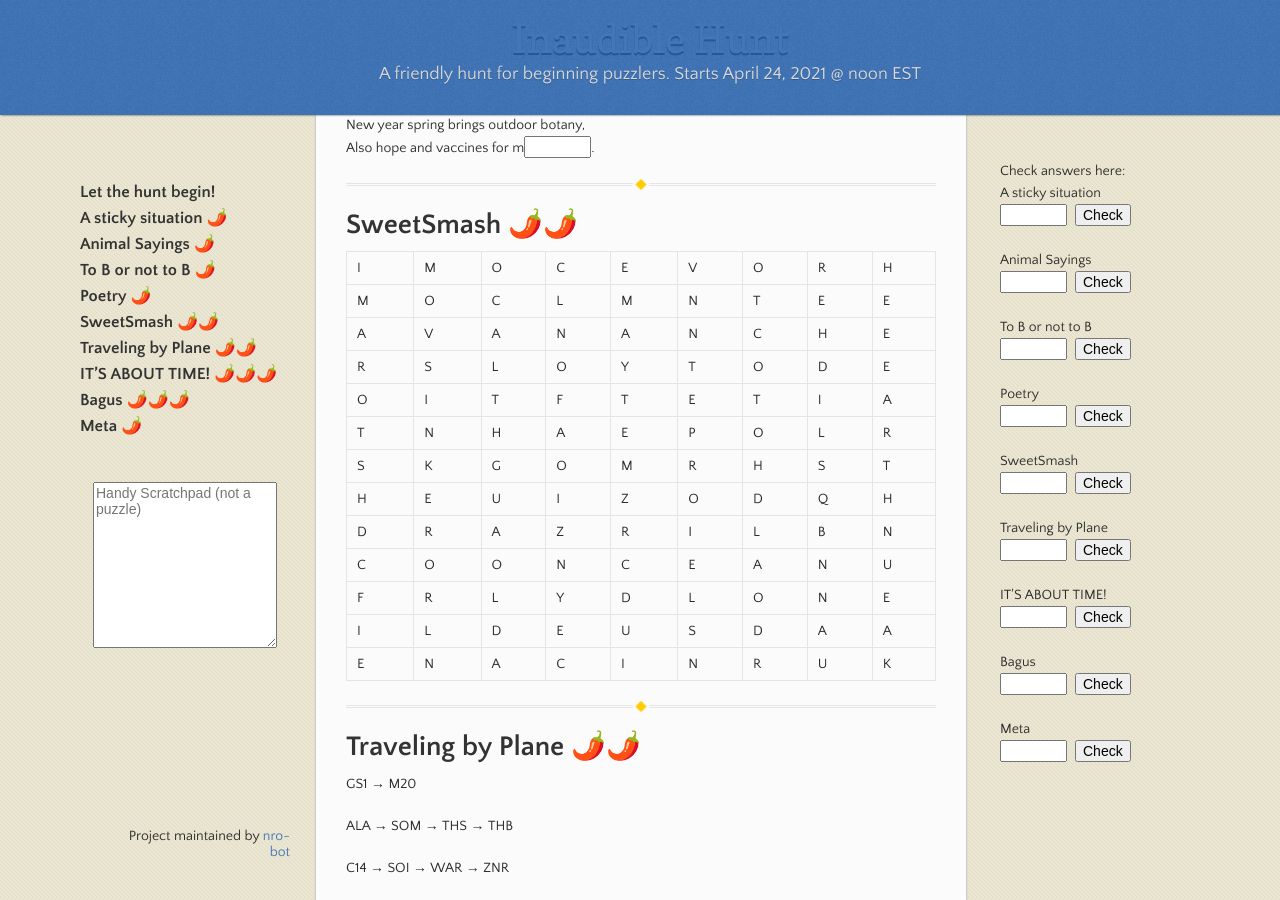
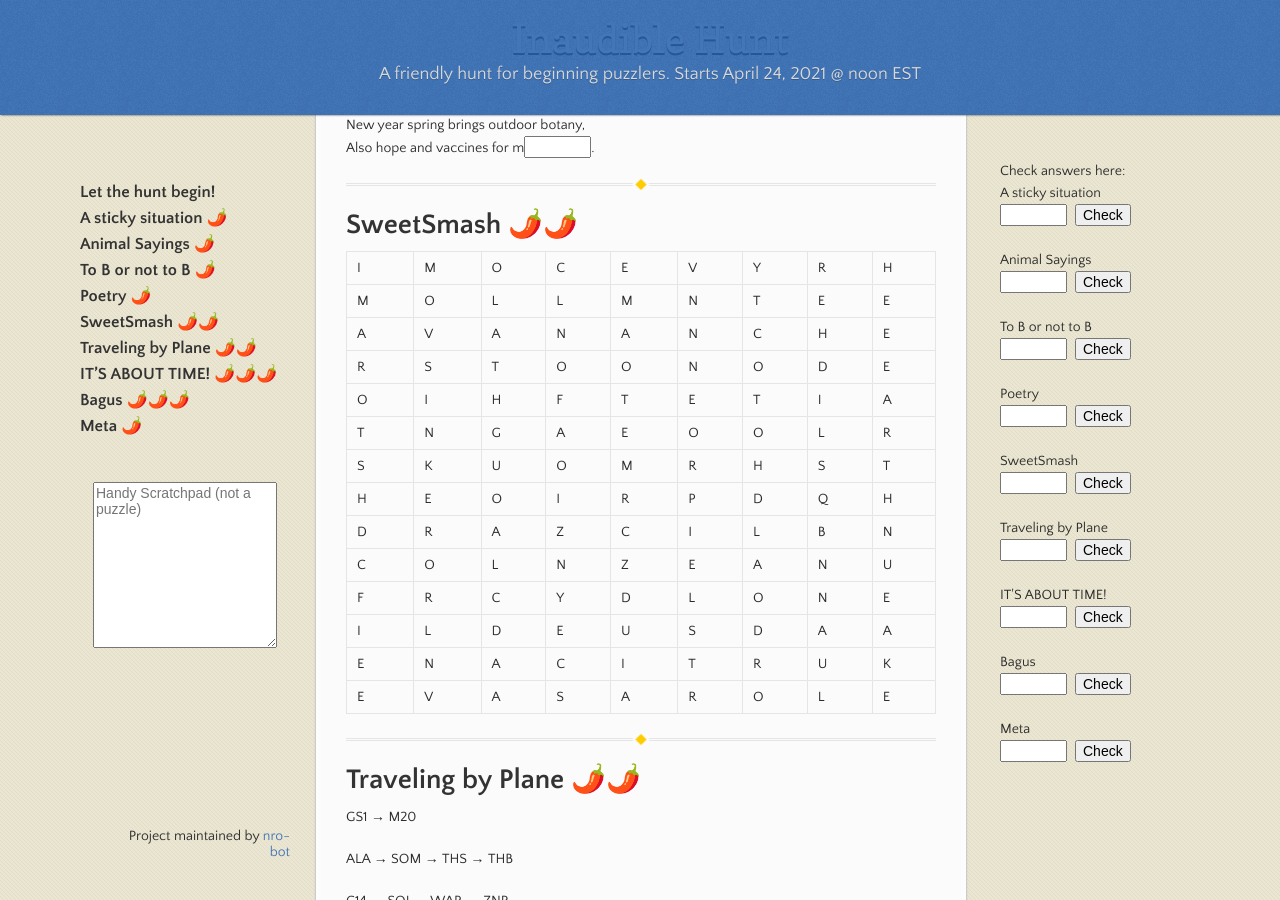
Before and after one commit to nro-bot/aprilhunt, a Jekyll site: the page built from Welcome to mini hunt!.md, in a window 1280 px wide and 900 px high, scrolled down 2774 px. Built offline with Jekyll 4.4.1, drawn with Linux system fonts in a browser that asks for light colours; our own code applies the rules of GitHub Pages for plain Markdown files.

Commit message:
Updating SweetSmash

```diff
--- a/Welcome to mini hunt!.md
+++ b/Welcome to mini hunt!.md
@@ -119,19 +119,20 @@ Also hope and vaccines for m<input type="text" size='5' class="poetry">.
 
 
 |:---|:
-| I | M | O | C | E | V | O | R | H |
-| M | O | C | L | M | N | T | E | E |
+| I | M | O | C | E | V | Y | R | H |
+| M | O | L | L | M | N | T | E | E |
 | A | V | A | N | A | N | C | H | E |
-| R | S | L | O | Y | T | O | D | E |
-| O | I | T | F | T | E | T | I | A |
-| T | N | H | A | E | P | O | L | R |
-| S | K | G | O | M | R | H | S | T |
-| H | E | U | I | Z | O | D | Q | H |
-| D | R | A | Z | R | I | L | B | N |
-| C | O | O | N | C | E | A | N | U |
-| F | R | L | Y | D | L | O | N | E |
+| R | S | T | O | O | N | O | D | E |
+| O | I | H | F | T | E | T | I | A |
+| T | N | G | A | E | O | O | L | R |
+| S | K | U | O | M | R | H | S | T |
+| H | E | O | I | R | P | D | Q | H |
+| D | R | A | Z | C | I | L | B | N |
+| C | O | L | N | Z | E | A | N | U |
+| F | R | C | Y | D | L | O | N | E |
 | I | L | D | E | U | S | D | A | A |
-| E | N | A | C | I | N | R | U | K |
+| E | N | A | C | I | T | R | U | K |
+| E | V | A | S | A | R | O | L | E |
 
 * * *
 
```
